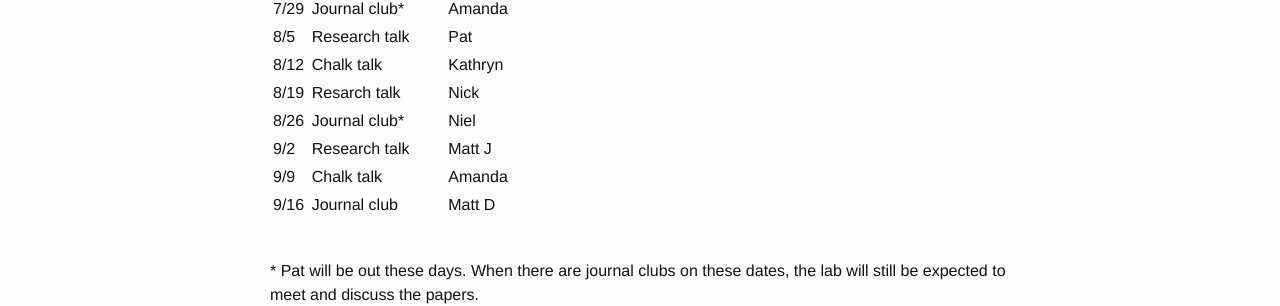
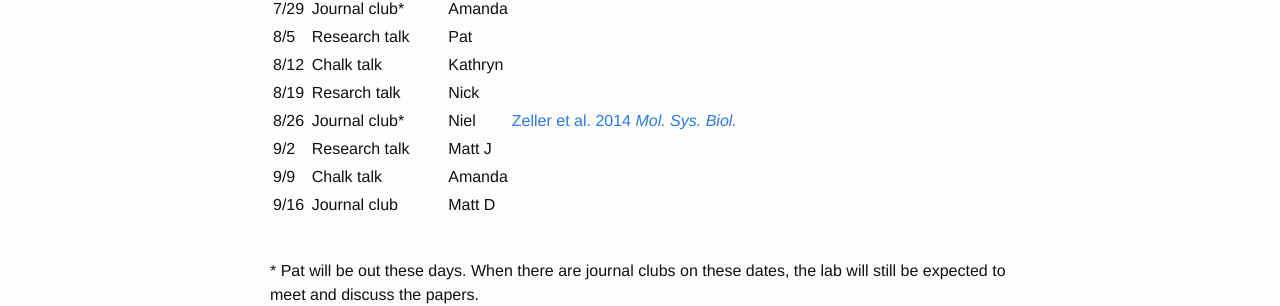
Before and after one commit to SchlossLab/schlosslab.github.io, a Jekyll site: the page built from schedule.md, in a window 1280 px wide. Shown: the part 1411-1717 px from the top of the page. Built offline with Jekyll 4.4.1, drawn with Linux system fonts in a browser that asks for light colours.

Commit message:
added jc article

```diff
--- a/schedule.md
+++ b/schedule.md
@@ -60,7 +60,7 @@ want to share.
 | 8/5   | Research talk    | Pat     |   |
 | 8/12  | Chalk talk       | Kathryn     |   |
 | 8/19  | Resarch talk     | Nick     |   |
-| 8/26  | Journal club*    | Niel     |   |
+| 8/26  | Journal club*    | Niel     | [Zeller et al. 2014 _Mol. Sys. Biol._](http://msb.embopress.org/content/msb/10/11/766.full.pdf)  |
 | 9/2   | Research talk    | Matt J     |   |
 | 9/9   | Chalk talk       | Amanda     |   |
 | 9/16  | Journal club     | Matt D     |   |
```
